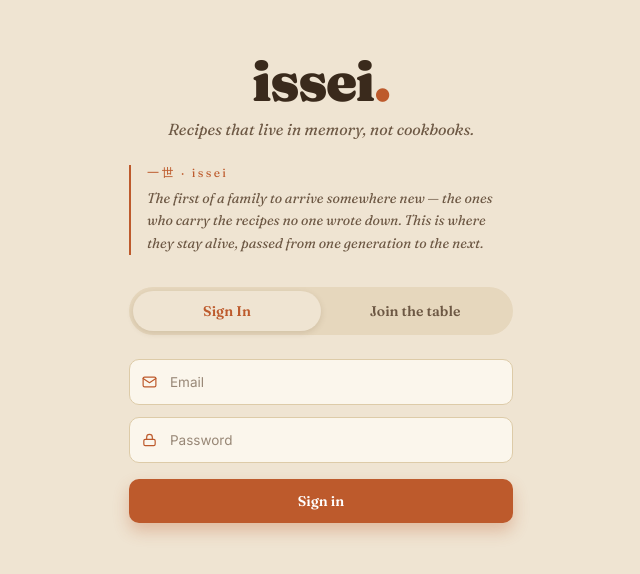
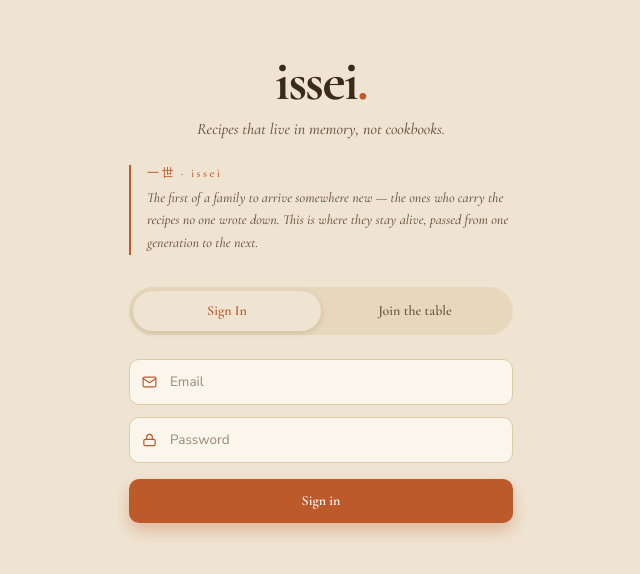
Before and after one commit to charman02/issei, a React (Vite) app in the folder frontend/: page /login in a window 1280 px wide. Shown: the part 112-686 px from the top of the page, without its empty margins (319-959 px from the left). Built offline with nearby package versions, Linux system fonts and the light colour scheme; no server answers.

Commit message:
feat: load Cormorant Garamond + Nunito Sans + Caveat; retarget font families

```diff
--- a/frontend/index.html
+++ b/frontend/index.html
@@ -5,8 +5,8 @@
     <meta name="viewport" content="width=device-width, initial-scale=1.0" />
     <link rel="preconnect" href="https://fonts.googleapis.com" />
     <link rel="preconnect" href="https://fonts.gstatic.com" crossorigin />
-    <link href="https://fonts.googleapis.com/css2?family=Fraunces:ital,opsz,wght@0,9..144,400;0,9..144,500;0,9..144,600;0,9..144,700;0,9..144,900;1,9..144,400;1,9..144,500&family=Inter:wght@400;500;600&display=swap" rel="stylesheet" />
-    <title>一世 Issei</title>
+    <link href="https://fonts.googleapis.com/css2?family=Cormorant+Garamond:ital,wght@0,500;0,600;0,700;1,500;1,600&family=Nunito+Sans:opsz,wght@6..12,400;6..12,600;6..12,700;6..12,800&family=Caveat:wght@600;700&display=swap" rel="stylesheet" />
+    <title>issei</title>
   </head>
   <body class="bg-paper font-sans text-ink">
     <div id="root"></div>
--- a/frontend/tailwind.config.js
+++ b/frontend/tailwind.config.js
@@ -16,8 +16,9 @@
         plum: '#8A3D5A',
       },
       fontFamily: {
-        serif: ['Fraunces', 'serif'],
-        sans: ['Inter', 'sans-serif'],
+        serif: ['Cormorant Garamond', 'Georgia', 'serif'],
+        sans: ['Nunito Sans', 'system-ui', 'sans-serif'],
+        hand: ['Caveat', 'cursive'],
       },
       boxShadow: {
         warm: '0 2px 10px rgba(120, 80, 40, 0.10)',
```
Also changed, not shown: 1 other file (tests, documents, lock files or other folders).
